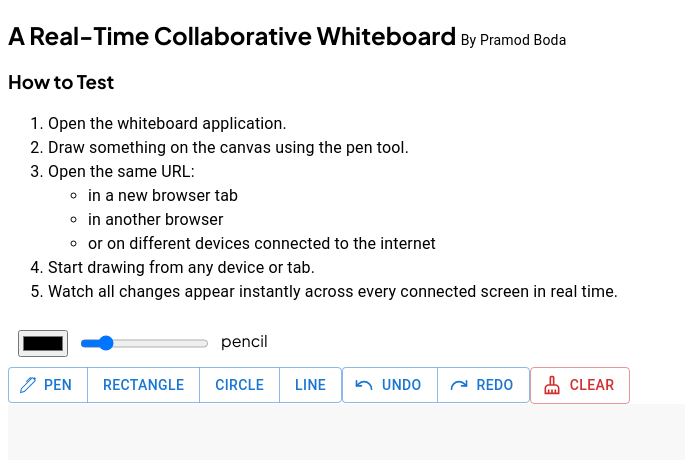
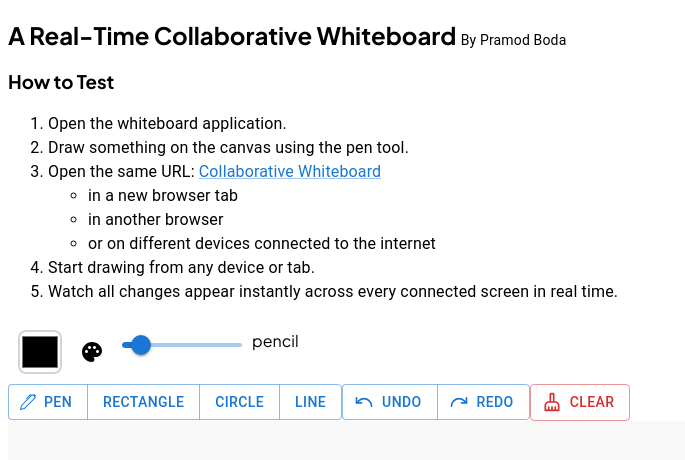
Before and after one commit to pramodboda/collaborative-whiteboard, a React (Vite) app in the folder client/: page / in a window 1280 px wide. Shown: the top 460 px of the page, without its empty margins (0-685 px from the left). Built offline with nearby package versions, Linux system fonts and the light colour scheme; no server answers.

Commit message:
Updating UI

```diff
--- a/client/package.json
+++ b/client/package.json
@@ -12,6 +12,7 @@
   "dependencies": {
     "@emotion/react": "^11.14.0",
     "@emotion/styled": "^11.14.1",
+    "@mui/icons-material": "^9.0.1",
     "@mui/material": "^9.0.1",
     "lodash.throttle": "^4.1.1",
     "perfect-freehand": "^1.2.3",
--- a/client/src/components/Hero.tsx
+++ b/client/src/components/Hero.tsx
@@ -1,4 +1,5 @@
 import Typography from "@mui/material/Typography";
+import Link from "@mui/material/Link";
 
 export default function Hero() {
   return (
@@ -15,7 +16,13 @@ export default function Hero() {
           <li>Open the whiteboard application.</li>
           <li>Draw something on the canvas using the pen tool.</li>
           <li>
-            Open the same URL:
+            Open the same URL:{" "}
+            <Link
+              href="https://collaborative-whiteboard-nu.vercel.app/"
+              target="_blank"
+            >
+              Collaborative Whiteboard
+            </Link>
             <ul>
               <li>in a new browser tab</li>
               <li>in another browser</li>
--- a/client/src/components/Toolbar.tsx
+++ b/client/src/components/Toolbar.tsx
@@ -3,15 +3,23 @@
 import { socket } from "../hooks/useSocket";
 import { useBoardStore } from "../store/boardStore";
 
+import Box from "@mui/material/Box";
 import ButtonGroup from "@mui/material/ButtonGroup";
 import Button from "@mui/material/Button";
+import Slider from "@mui/material/Slider";
+import IconButton from "@mui/material/IconButton";
 
+import PaletteIcon from "@mui/icons-material/Palette";
 import { BsPen } from "react-icons/bs";
 import { LuUndo } from "react-icons/lu";
 import { LuRedo } from "react-icons/lu";
 import { MdOutlineCleaningServices } from "react-icons/md";
 
 const roomId = "room-1";
+
+// function valuetext(value: number) {
+//   return `${value}°C`;
+// }
 
 const Toolbar = () => {
   const {
@@ -76,18 +84,66 @@ const Toolbar = () => {
 
         <button onClick={() => setTool("line")}>Line</button> */}
 
-        <input
+        {/* <input
           type="color"
           value={color}
           onChange={(e) => setColor(e.target.value)}
-        />
+        /> */}
 
-        <input
+        {/* <input
           type="range"
           min={1}
           max={20}
           value={size}
           onChange={(e) => setSize(Number(e.target.value))}
+        /> */}
+
+        <Box
+          sx={{
+            width: 40,
+            height: 40,
+            borderRadius: 2,
+            overflow: "hidden",
+            border: "2px solid #d1d5db",
+            cursor: "pointer",
+            position: "relative",
+          }}
+        >
+          <input
+            type="color"
+            value={color}
+            onChange={(e) => setColor(e.target.value)}
+            style={{
+              width: "100%",
+              height: "100%",
+              border: "none",
+              padding: 0,
+              background: "none",
+              cursor: "pointer",
+            }}
+          />
+        </Box>
+
+        <IconButton component="label">
+          <PaletteIcon sx={{ color: color }} />
+
+          <input
+            hidden
+            type="color"
+            value={color}
+            onChange={(e) => setColor(e.target.value)}
+          />
+        </IconButton>
+
+        <Slider
+          aria-label="Brush Size"
+          value={size}
+          valueLabelDisplay="auto"
+          min={1}
+          max={20}
+          step={1}
+          sx={{ width: 120 }}
+          onChange={(_, value) => setSize(value as number)}
         />
 
         {/* <button onClick={handleUndo}>Undo</button> */}
```
Also changed, not shown: 1 other file (tests, documents, lock files or other folders).
